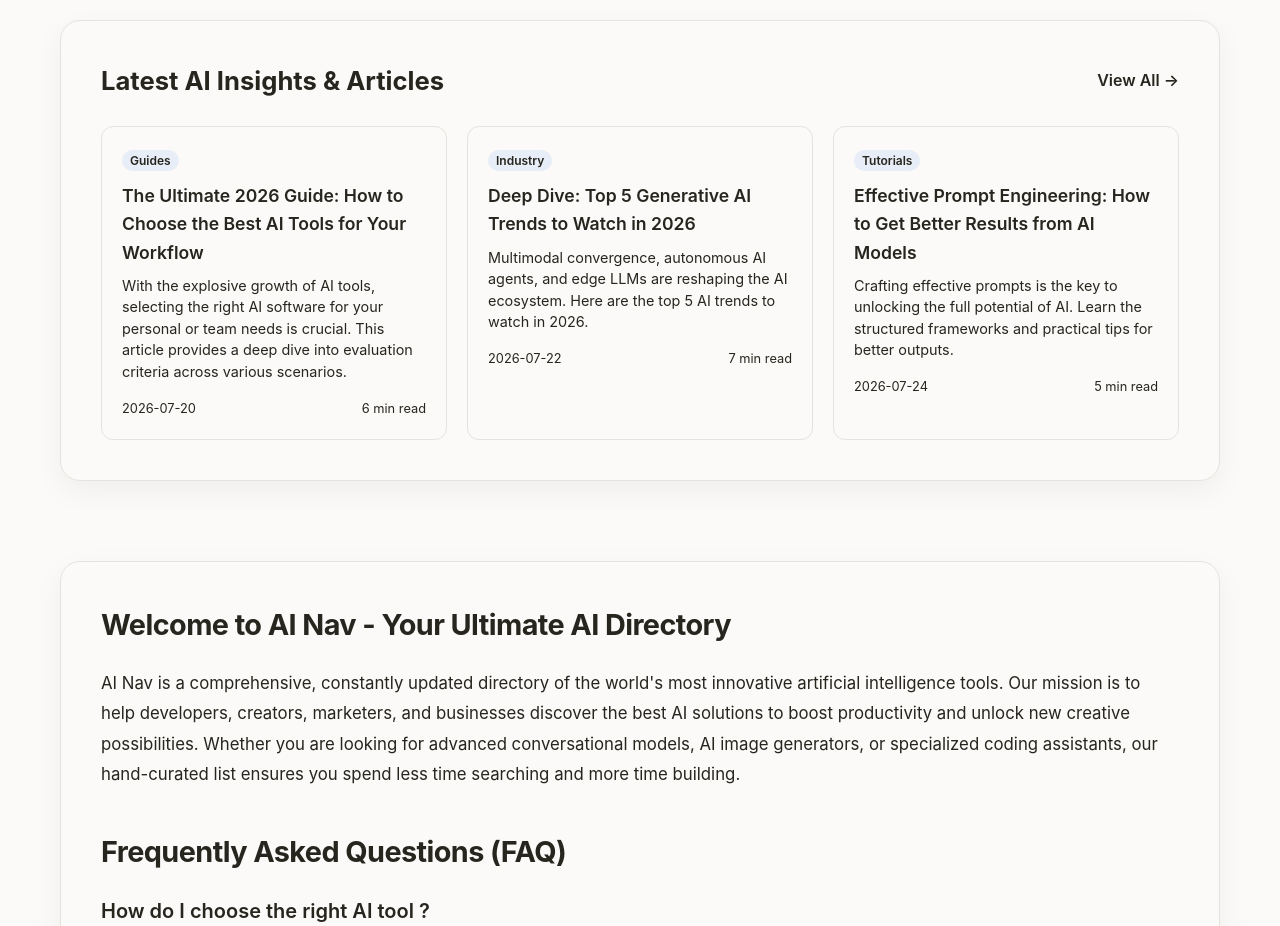
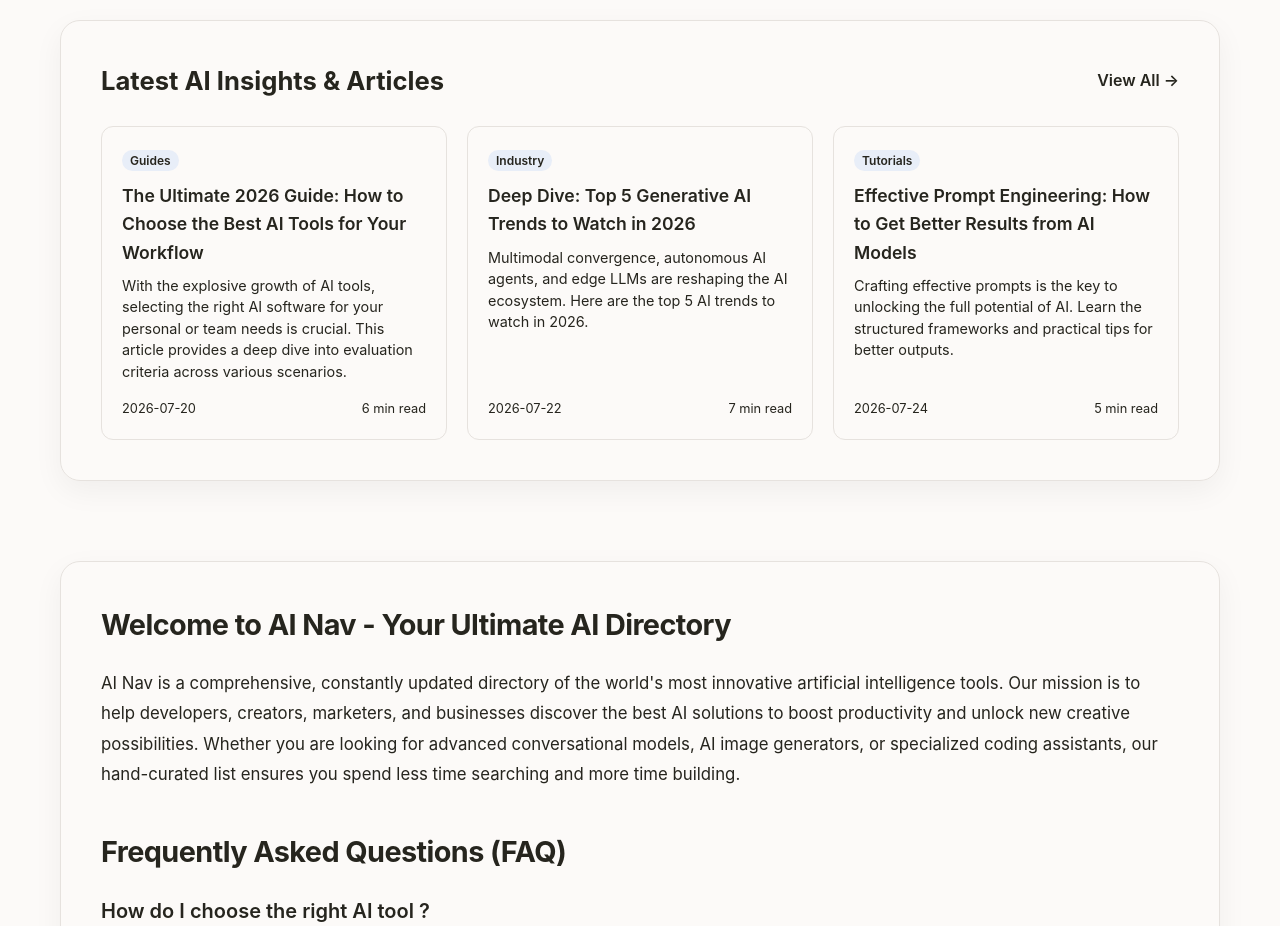
Before and after one commit to JuiChao/ai-nav, a Next.js app: page / in a window 1280 px wide. Shown: the part 10420-11346 px from the top of the page. Built offline with nearby package versions, Linux system fonts and the light colour scheme; no server answers.

Commit message:
fix: correct style property name

```diff
--- a/src/app/home-page-content.tsx
+++ b/src/app/home-page-content.tsx
@@ -178,7 +178,7 @@ function HomePageContent({ initialCategory = 'all' }: { initialCategory?: string
                   color: 'inherit',
                   display: 'flex',
                   flexDirection: 'column',
-                  justify: 'space-between'
+                  justifyContent: 'space-between'
                 }}
               >
                 <div>
```
